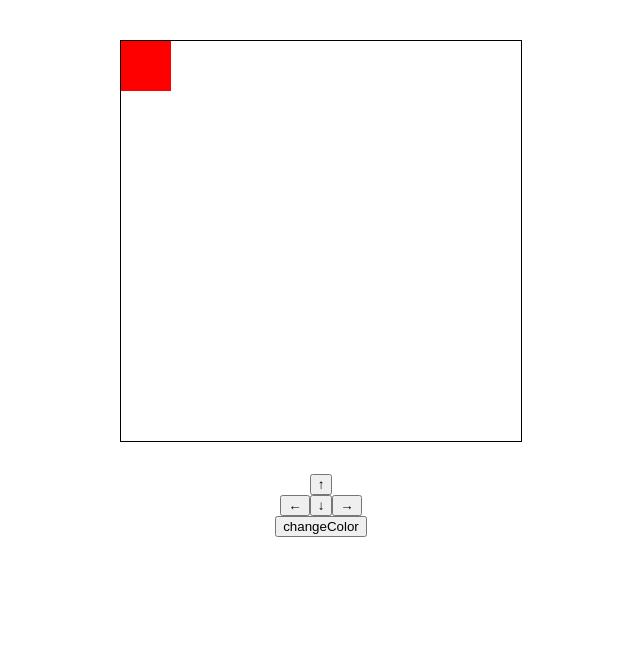
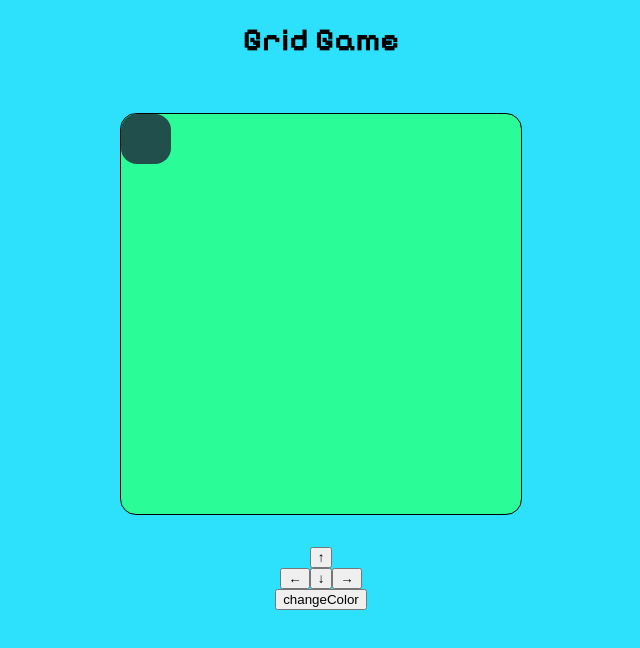
Before and after one commit to NRankapole/Gamepad-Emulator, a React (Vite) app in the folder gamepad/: page / in a window 1280 px wide. Shown: the top 648 px of the page, without its empty margins (319-959 px from the left). Built offline with nearby package versions, Linux system fonts and the light colour scheme.

Commit message:
Gameboard and Global styling

```diff
--- a/gamepad/src/Game.scss
+++ b/gamepad/src/Game.scss
@@ -1,3 +1,4 @@
+
 .gameContainer{
     padding-top: 2rem;
     justify-self: center;
@@ -5,3 +6,17 @@
     flex-direction: column;
     justify-content: center;
 }
+
+@import url("https://fonts.googleapis.com/css2?family=Pixelify+Sans:wght@400..700&display=swap");
+
+
+
+body{
+    text-align: center;
+    background-color: #2DE1FC;
+    font-family: "Pixelify Sans", sans-serif;
+    font-optical-sizing: auto;
+    font-weight: bold;
+    font-style: normal;
+    color: black;
+}
--- a/gamepad/src/Game.tsx
+++ b/gamepad/src/Game.tsx
@@ -1,6 +1,7 @@
-import {  useState } from "react";
+import {  useEffect, useState } from "react";
 import { GameBoard } from "./components/Gameboard/Gameboard";
 import { Gamepad } from "./components/Gamepad/Gamepad";
+
 import "./Game.scss"
 export type Pos = {
   x: number;
@@ -17,28 +18,69 @@ export default function Game() {
 
   //shamelessly from https://www.w3schools.com/graphics/game_movement.asp
  function moveUp() {
-    setPos({ x: pos.x, y: Math.max(0, pos.y - 1) });
+  setPos((prev) => ({
+    x: prev.x,
+    y: Math.max(0, prev.y - 1),
+  }));
 }
 
 function moveDown() {
-    setPos({ x: pos.x, y: Math.min(BOARD_SIZE - 1, pos.y + 1) });
+  setPos((prev) => ({
+    x: prev.x,
+    y: Math.min(BOARD_SIZE - 1, prev.y + 1),
+  }));
 }
 
 function moveLeft() {
-    setPos({ x: Math.max(0, pos.x - 1), y: pos.y });
+  setPos((prev) => ({
+    x: Math.max(0, prev.x - 1),
+    y: prev.y,
+  }));
 }
 
 function moveRight() {
-    setPos({ x: Math.min(BOARD_SIZE - 1, pos.x + 1), y: pos.y });
+  setPos((prev) => ({
+    x: Math.min(BOARD_SIZE - 1, prev.x + 1),
+    y: prev.y,
+  }));
 }
-
   function handleChange() {
     setChangeColor((state) => !state);
   }
 
+  useEffect(() => {
+    function handleKeyDown(event: KeyboardEvent) {
+      switch (event.key) {
+        case "ArrowUp":
+          moveUp();
+          break;
+        case "ArrowDown":
+          moveDown();
+          break;
+        case "ArrowLeft":
+          moveLeft();
+          break;
+        case "ArrowRight":
+          moveRight();
+          break;
+        case " ":
+          handleChange();
+          break;
+      }
+    }
+
+    window.addEventListener("keydown", handleKeyDown);
+
+    return () => {
+      window.removeEventListener("keydown", handleKeyDown);
+    };
+  }, []);
 
   return (
+   <>
+    <h1>Grid Game</h1>
     <div className="gameContainer">
+
       <GameBoard pos={pos} boardSize={BOARD_SIZE} cellSize={CELL_SIZE} colorProp={changeColor} />
 
       <Gamepad
@@ -49,5 +91,6 @@ export default function Game() {
         changeColor={handleChange}
       />
     </div>
+   </>
   );
 }
--- a/gamepad/src/components/Gameboard/Gameboard.tsx
+++ b/gamepad/src/components/Gameboard/Gameboard.tsx
@@ -1,5 +1,4 @@
 import type { Pos } from "../../Game"
-
 type Props = {
   pos: Pos;
   boardSize: number;
@@ -14,6 +13,8 @@ export function GameBoard({ pos, boardSize, cellSize, colorProp }: Props) {
         width: boardSize * cellSize,
         height: boardSize * cellSize,
         border: "1px solid black",
+        borderRadius: "1rem",
+        background: "#2AFC98",
       }}
     >
         <div
@@ -21,7 +22,8 @@ export function GameBoard({ pos, boardSize, cellSize, colorProp }: Props) {
           position: "absolute",
           width: cellSize,
           height: cellSize,
-          background: colorProp ? "blue" : "red",
+          background: colorProp ? "#09E85E" : "#214F4B",
+           borderRadius: "1rem",
           transform: `translate(${pos.x * cellSize}px, ${pos.y * cellSize}px)`,
           transition: "transform 0.1s linear",
         }}
```
Lines whose indentation alone changed are shown as unchanged.
